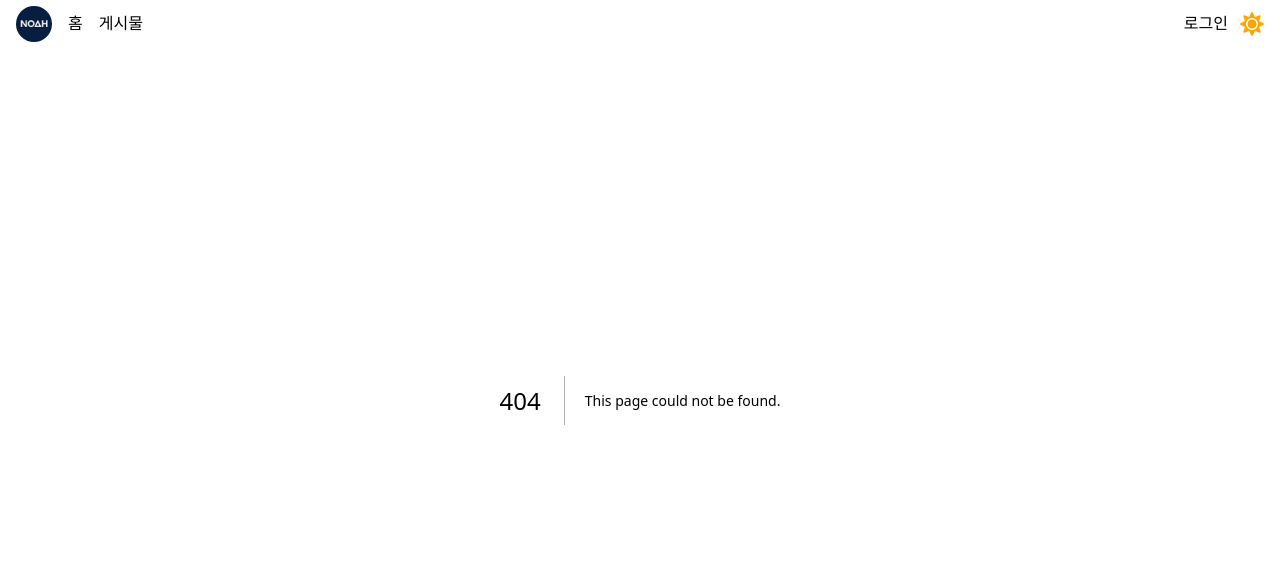
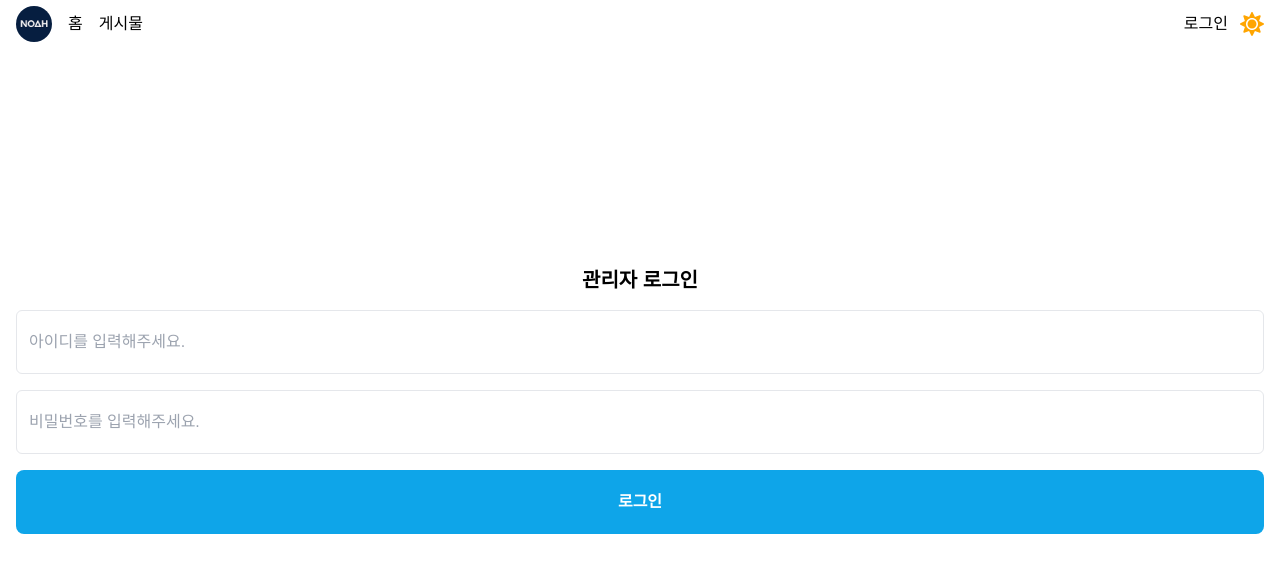
Before and after one commit to Hyun-EG/noah, a Next.js app: page /signin in a window 1280 px wide. Before the commit this address had no page. Shown: the top 572 px of the page. Built offline with nearby package versions, Linux system fonts and the light colour scheme; a web font is replaced by a local one.

Commit message:
Design: 로그인 페이지 기본 레이아웃 구성 1차

```diff
--- /dev/null
+++ b/app/signin/page.tsx
@@ -0,0 +1,28 @@
+import React from "react";
+import Input from "../(components)/common/Input";
+
+const LoginPage = () => {
+  return (
+    <section className="w-full px-4 flex flex-col items-center gap-4 justify-center h-screen text-black">
+      <h1 className="text-xl text-center font-bold dark:text-white">
+        관리자 로그인
+      </h1>
+      <form className="w-full flex flex-col gap-4">
+        <Input name="id" type="text" placeholder="아이디를 입력해주세요." />
+        <Input
+          name="password"
+          type="password"
+          placeholder="비밀번호를 입력해주세요."
+        />
+        <button
+          className="h-16 bg-sky-500 rounded-lg text-white font-bold"
+          type="submit"
+        >
+          로그인
+        </button>
+      </form>
+    </section>
+  );
+};
+
+export default LoginPage;
```
